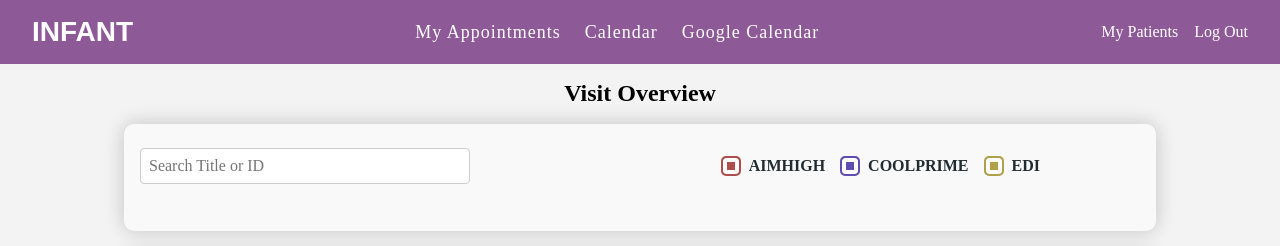
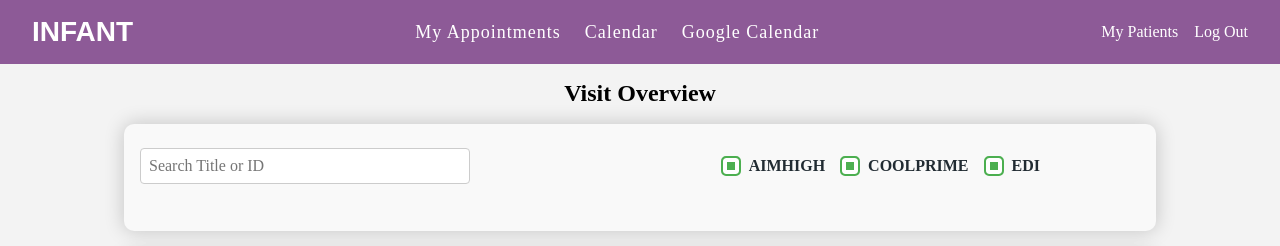
Before and after one commit to Aoibheannmangan/test-scheduler, a React (Create React App) app: page /appoint in a window 1280 px wide. Shown: the top 246 px of the page. Built offline with nearby package versions, Linux system fonts and the light colour scheme; a web font is replaced by a local one.

Commit message:
Room filter buttons are styled. Must style events next based on room.

```diff
--- a/src/calender.js
+++ b/src/calender.js
@@ -285,7 +285,7 @@ const MyCalendar = () => {
     // Add new appointment object structure
     const fullAppointment = {
       ...appointment,
-      title: `Study: ${match.Study}| ID: ${patientId}` ,
+      title: `${match.Study}| ID: ${patientId}` ,
       Study: (appointment.Study || match.Study || "UNKNOWN").toUpperCase(),
       patientId,
       Name: match.Name,
@@ -328,7 +328,7 @@ const MyCalendar = () => {
       if (p.id === patientId) {
         return {
           ...p,
-          title: `Study: ${match.study}| ID: ${patientId}` ,
+          title: `${match.study}| ID: ${patientId}` ,
           type: 'booked',
           visitNum: p.visitNum + 1,
           start: appointment.start.toISOString(), // Make an ISO object for correct parsing
@@ -475,6 +475,7 @@ const MyCalendar = () => {
                             type="checkbox"
                             checked={selectedRooms.includes(room.id)}
                             onChange={() => handleRoomChange(room.id)}
+                            className={room.id}
                           />
                           {room.label}
                         </label>
--- a/src/components/useAppointmentFilters.css
+++ b/src/components/useAppointmentFilters.css
@@ -76,6 +76,13 @@ input[type="checkbox"] {
   position: relative;
   margin: 10px;
 }
+/*
+{room1
+room2
+room3
+room4
+devRo}
+*/
 
 /*Styling for all checked checkboxes*/
 input[type="checkbox"]:checked {
@@ -84,23 +91,38 @@ input[type="checkbox"]:checked {
   box-shadow: inset 0 0 0 4px white;
 }
 
-/*Styling for AH checked checkboxes*/
-input[type="checkbox"].AHCheck:checked {
-    background-color: #af4c4c;
-    border: 2px solid #af4c4c;
-    box-shadow: inset 0 0 0 4px white;
+input[type="checkbox"].TeleRoom:checked {
+  background-color: #af4c4c; /* red */
+  border: 2px solid #af4c4c;
+  box-shadow: inset 0 0 0 4px white;
 }
 
-/*Styling for CP checked checkboxes*/
-input[type="checkbox"].CPCheck:checked{
-    background-color: #614caf;
-    border: 2px solid #614caf;
-    box-shadow: inset 0 0 0 4px white;
+input[type="checkbox"].room1:checked {
+  background-color: #4caf50; /* green */
+  border: 2px solid #4caf50;
+  box-shadow: inset 0 0 0 4px white;
 }
 
-/*Styling for EDI checked checkboxes*/
-input[type="checkbox"].EDICheck:checked{
-    background-color: #afa04c;
-    border: 2px solid #afa04c;
-    box-shadow: inset 0 0 0 4px white;
+input[type="checkbox"].room2:checked {
+  background-color: #2196f3; /* blue */
+  border: 2px solid #2196f3;
+  box-shadow: inset 0 0 0 4px white;
 }
+
+input[type="checkbox"].room3:checked {
+  background-color: #ff9800; /* orange */
+  border: 2px solid #ff9800;
+  box-shadow: inset 0 0 0 4px white;
+}
+
+input[type="checkbox"].room4:checked {
+  background-color: #9c27b0; /* purple */
+  border: 2px solid #9c27b0;
+  box-shadow: inset 0 0 0 4px white;
+}
+
+input[type="checkbox"].devRoom:checked {
+  background-color: #00bcd4; /* cyan */
+  border: 2px solid #00bcd4;
+  box-shadow: inset 0 0 0 4px white;
+}
```
